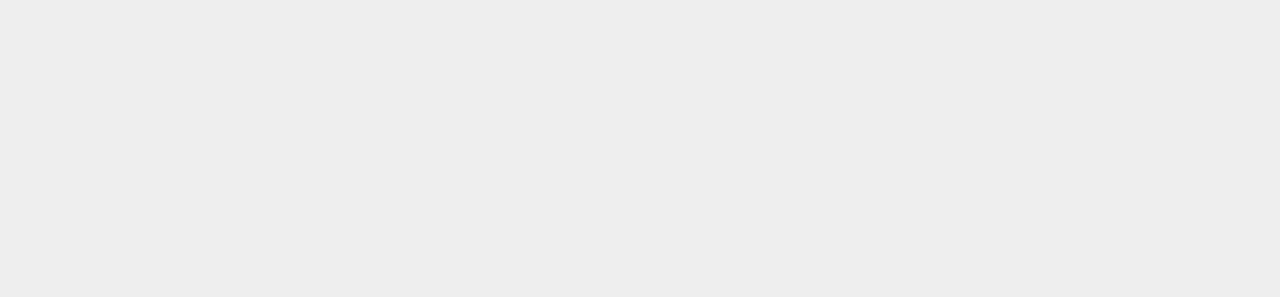
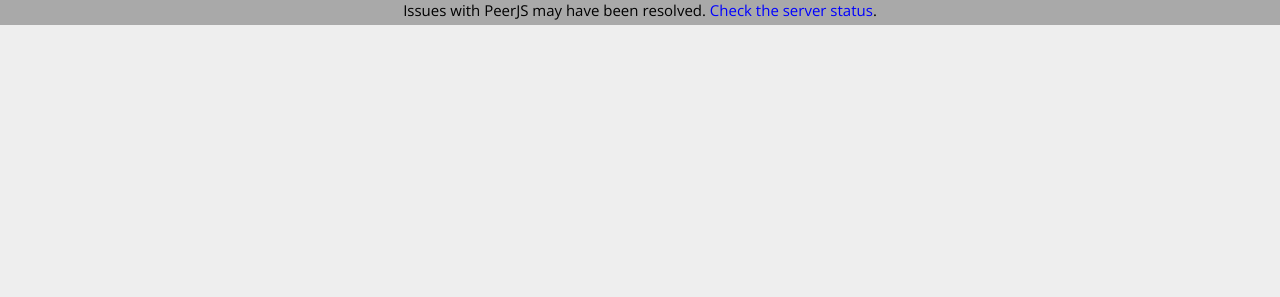
Before and after one commit to spinfal/chatclient, a plain HTML site: page index.html in a window 1280 px wide. Shown: the top 297 px of the page. Drawn offline with nearby package versions, Linux system fonts and the light colour scheme.

Commit message:
small changes

```diff
--- a/main.css
+++ b/main.css
@@ -248,9 +248,10 @@
     .footer {
        position: fixed;
        left: 0;
-       bottom: 0;
+       top: 0;
        width: 100%;
-       background-color: #eee;
+       height: 25px;
+       background-color: darkgrey;
        color: black;
        text-align: center;
        cursor: help;
```
